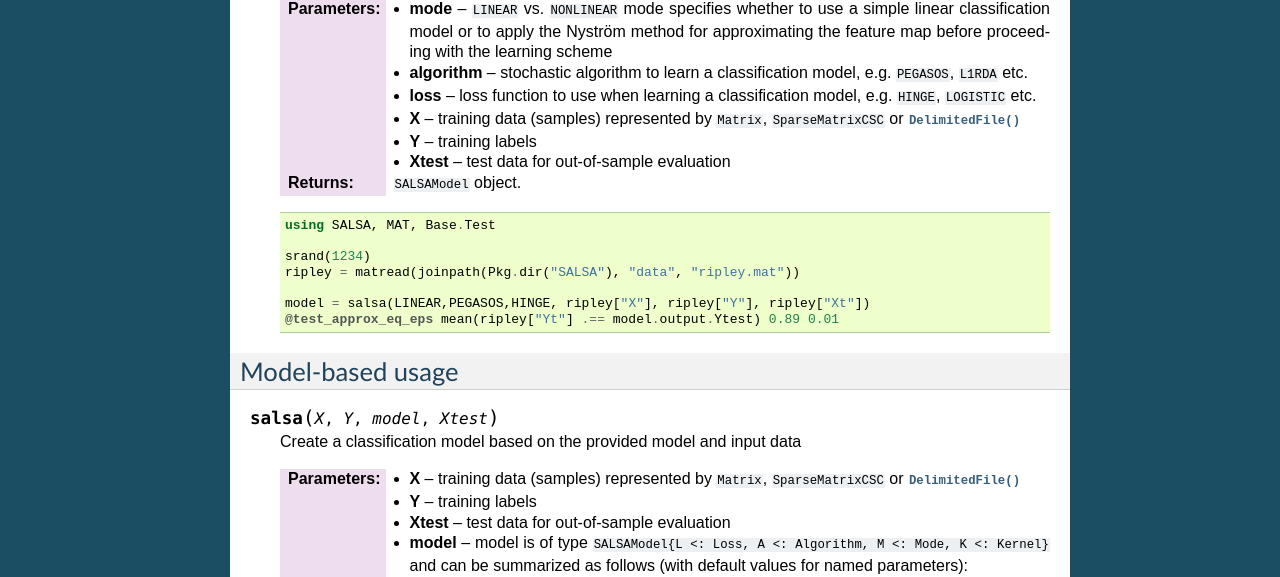
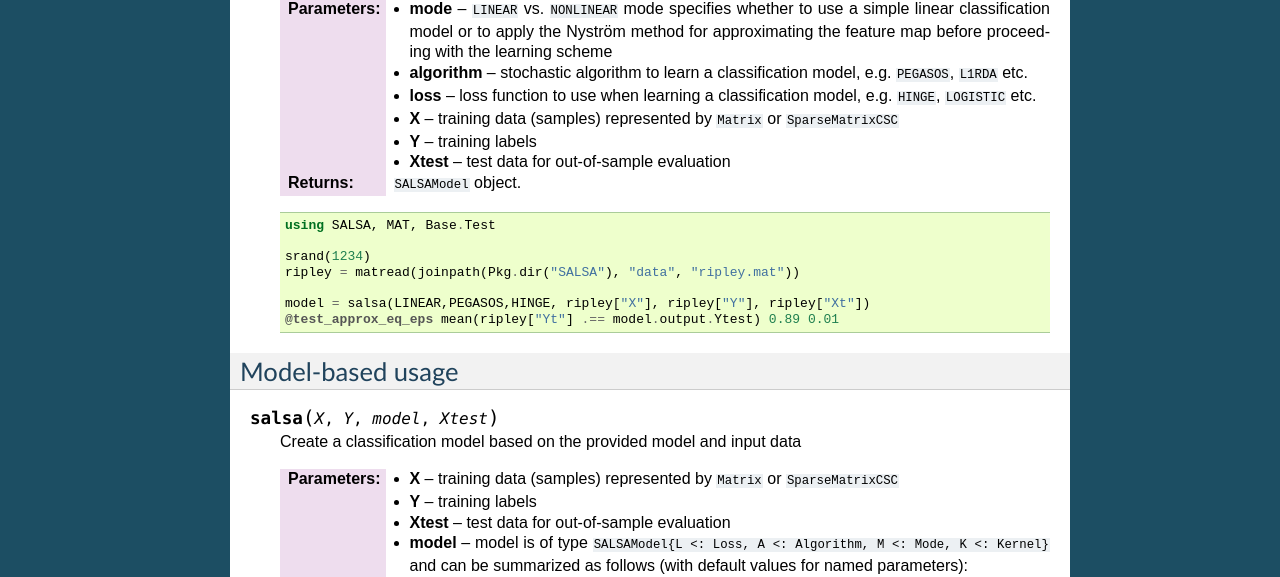
Before and after one commit to jumutc/SALSA.jl, a Sphinx documentation site: the page built from docs/source/classification.rst, in a window 1280 px wide. Shown: the part 701-1278 px from the top of the page. Built offline with Sphinx 7.4.7, drawn with Linux system fonts in a browser that asks for light colours; formulas are drawn with MathJax 3.

Commit message:
refactoring DelimitedFile

```diff
--- a/docs/source/algorithms.rst
+++ b/docs/source/algorithms.rst
@@ -45,6 +45,7 @@ Available high-level API
 	- ``Euclidean()`` which is complemented by :func:`LEAST_SQUARES` loss function
 	- ``CosineDist()`` which is complemented by :func:`HINGE` loss function
 
+.. _low_level_api:
 
 Available low-level API
 ~~~~~~~~~~~~~~~~~~~~~~~
--- a/docs/source/classification.rst
+++ b/docs/source/classification.rst
@@ -35,7 +35,7 @@ Knowledge agnostic usage
     :param mode: ``LINEAR`` vs. ``NONLINEAR`` mode specifies whether to use a simple linear classification model or to apply the Nyström method for approximating the feature map before proceeding with the learning scheme
     :param algorithm: stochastic algorithm to learn a classification model, e.g. ``PEGASOS``, ``L1RDA`` etc.
     :param loss: loss function to use when learning a classification model, e.g.  ``HINGE``, ``LOGISTIC`` etc.
-    :param X: training data (samples) represented by ``Matrix``, ``SparseMatrixCSC`` or :func:`DelimitedFile`
+    :param X: training data (samples) represented by ``Matrix`` or ``SparseMatrixCSC``
     :param Y: training labels
     :param Xtest: test data for out-of-sample evaluation
 
@@ -58,7 +58,7 @@ Model-based usage
 
     Create a classification model based on the provided model and input data
 
-    :param X: training data (samples) represented by ``Matrix``, ``SparseMatrixCSC`` or :func:`DelimitedFile`
+    :param X: training data (samples) represented by ``Matrix`` or ``SparseMatrixCSC``
     :param Y: training labels
     :param Xtest: test data for out-of-sample evaluation
     :param model: model is of type ``SALSAModel{L <: Loss, A <: Algorithm, M <: Mode, K <: Kernel}`` and can be summarized as follows (with default values for named parameters):
--- a/docs/source/data_preparation.rst
+++ b/docs/source/data_preparation.rst
@@ -47,7 +47,7 @@ Data Management
 
 .. function:: DelimitedFile(name,header,delim)
 
-	Creates a wrapper around any delimited file which can be passed to :func:`salsa` subroutines.
+	Creates a wrapper around any delimited file which can be passed to low-level :ref:`routines <low_level_api>`, for instance :func:`pegasos_alg`. ``DelimitedFile`` will be processed in the online mode regardless ``online_pass==0`` flag in :func:`pegasos_alg`.
 
 	:param name: file name
 	:param header: flag indicating if a header is present
```
Also changed, not shown: 6 other files.
